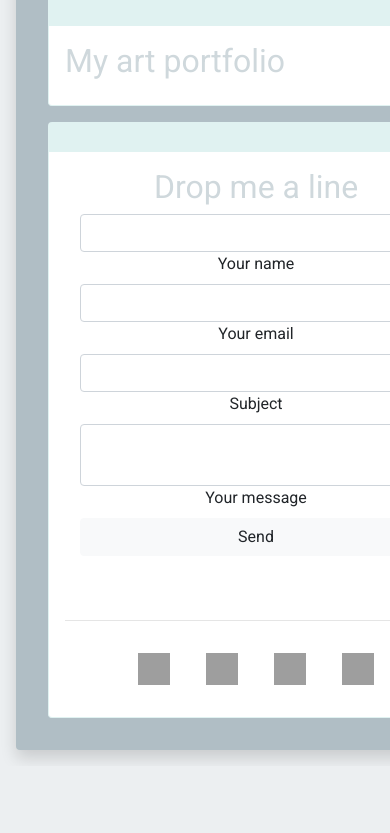
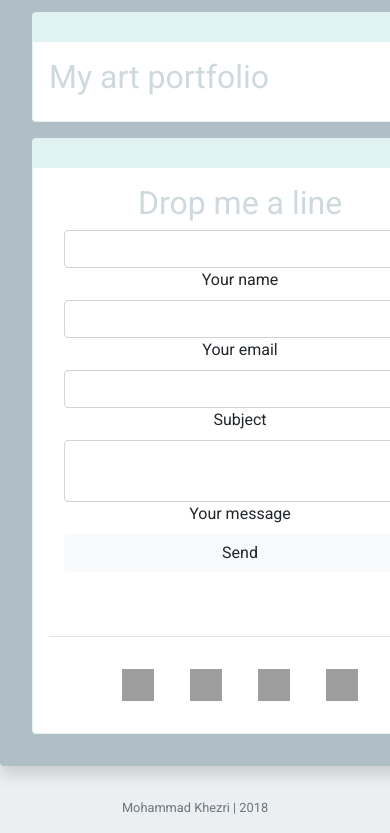
Before and after one commit to m-khezri/personal-bio-site, a website built with webpack: page src/index.html in a window 390 px wide. Shown: the part 2794-3627 px from the top of the page. Before the commit the page ends 3560 px from the top, so only its background shows below. Built offline with nearby package versions, Linux system fonts and the light colour scheme; data requests are answered from the project's data file; grey boxes are pictures that could not be loaded.

Commit message:
responsive fixed

```diff
--- a/src/index.html
+++ b/src/index.html
@@ -44,7 +44,6 @@
       <a class="navbar-brand" style="color:#4db6ac" href="#"><strong>Mohammad Khezri</strong></a>
 
       <form class="form-inline">
-
         <ul class="navbar-nav nav-pills mr-auto mt-2 mt-lg-0" style="color:#4db6ac;">
           <li class="nav-item">
             <a class="nav-link" style="color:#004d40;" href="#about-me">About Me <span class="sr-only">(current)</span></a>
@@ -233,6 +232,9 @@
 
   </div>
 
+  <footer>
+    <p class="text-secondary text-center" style="font-size: 0.8em;">Mohammad Khezri | 2018</p>
+  </footer>
 </body>
 
 </html>
--- a/src/index.scss
+++ b/src/index.scss
@@ -89,7 +89,7 @@ border-top: 30px solid #e0f2f1 ;
   }
 
   .main-container{
-    margin:1rem;
+    margin: 2rem auto 2rem;
     padding: 1rem;
   }
 
```
